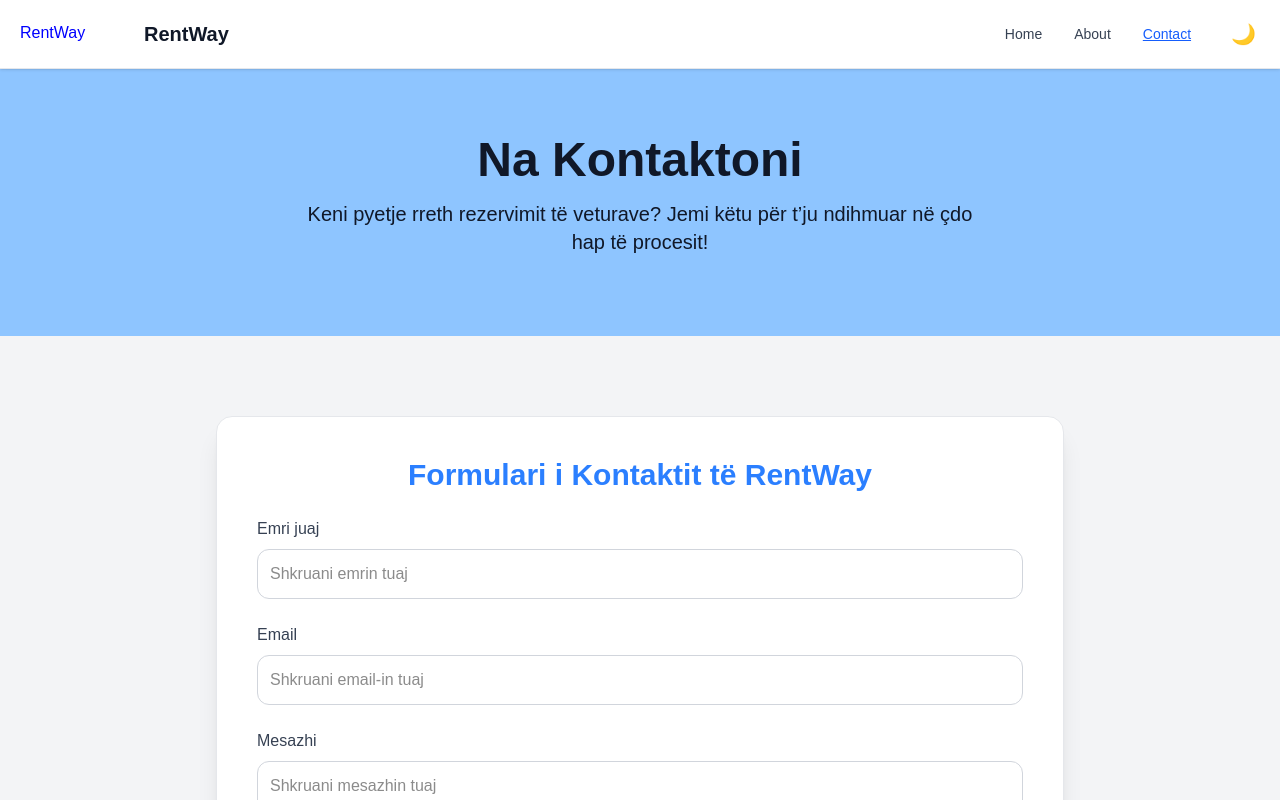
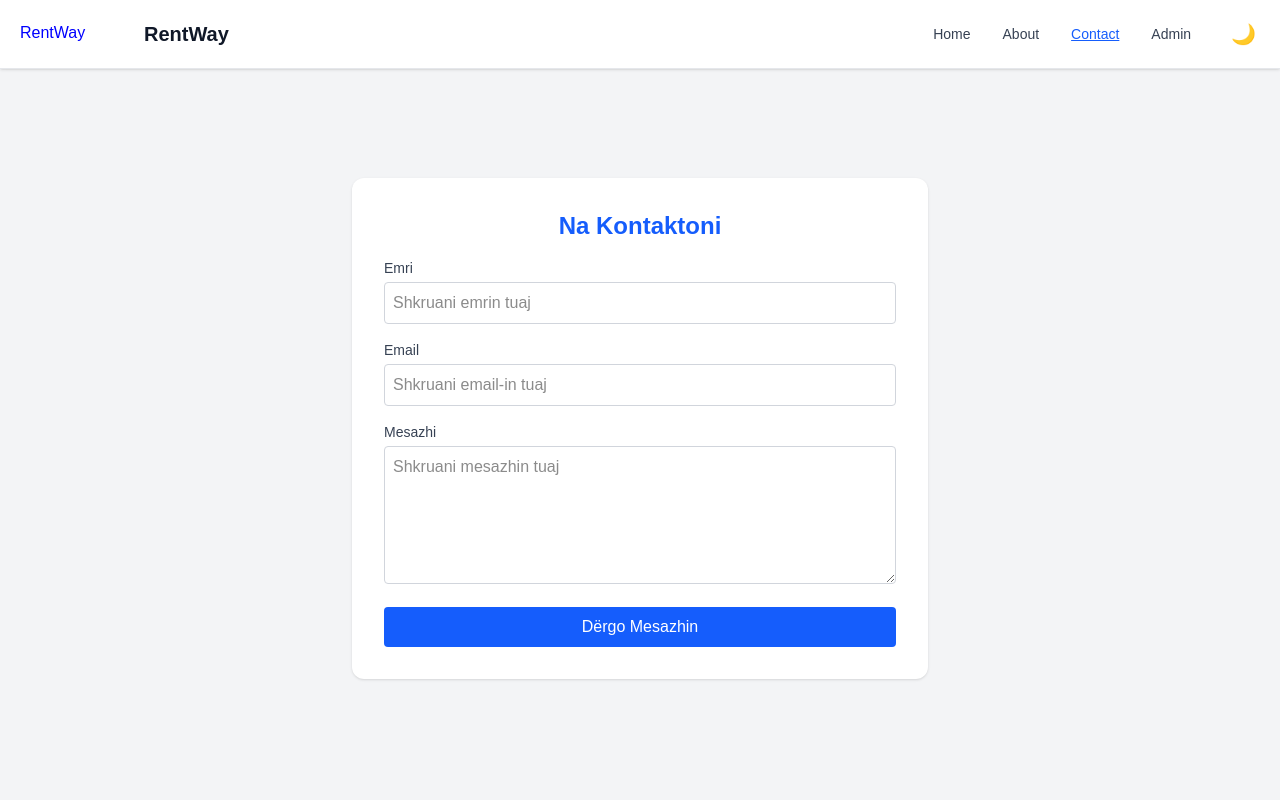
Before and after one commit to EnesHetemi/rentway, a Next.js app: page /contact in a window 1280 px wide. Shown: the top 800 px of the page. Built offline with nearby package versions, Linux system fonts and the light colour scheme.

Commit message:
Nisja e Admin Panel dhe Funksionalizimi i Kontakt me email

```diff
--- a/package.json
+++ b/package.json
@@ -16,14 +16,17 @@
     "framer-motion": "^12.10.5",
     "lucide-react": "^0.509.0",
     "next": "15.3.2",
+    "nodemailer": "^7.0.3",
     "react": "^19.0.0",
-    "react-dom": "^19.0.0"
+    "react-dom": "^19.0.0",
+    "react-hook-form": "^7.56.3"
   },
   "devDependencies": {
     "@eslint/eslintrc": "^3",
     "@tailwindcss/postcss": "^4",
     "@types/classnames": "^2.3.0",
     "@types/node": "^20.17.46",
+    "@types/nodemailer": "^6.4.17",
     "@types/react": "^19.1.3",
     "@types/react-dom": "^19.1.3",
     "autoprefixer": "^10.4.21",
--- /dev/null
+++ b/pages/admin/index.tsx
@@ -0,0 +1,102 @@
+import { CircularProgress } from "@mui/material";
+import { motion } from "framer-motion";
+import useFetch from "@/hooks/useFetch";
+import { useRouter } from "next/router";
+import Link from "next/link";
+
+export interface Car {
+  _id: string;
+  title: string;
+  brand: string;
+  image: string;
+  price: number;
+  fuel: string;
+  transmission: string;
+  mileage: number;
+}
+
+export default function AdminPanel() {
+  const router = useRouter();
+
+  const {
+    data: cars,
+    loading,
+    remove,
+  } = useFetch<Car[]>("/api/cars");
+
+  const handleDeleteCar = async (id: string) => {
+    const confirmed = confirm("A jeni i sigurt që dëshironi ta fshini këtë veturë?");
+    if (!confirmed) return;
+
+    try {
+      await remove(`/api/cars/${id}`);
+      alert("Veturë u fshi me sukses!");
+      router.reload();
+    } catch (error) {
+      alert("Gabim gjatë fshirjes së veturës!");
+      console.error(error);
+    }
+  };
+
+  return (
+    <div className="pt-14 px-6 bg-gray-100 min-h-screen">
+      <h1 className="text-4xl font-bold py-10 text-center text-blue-700">Paneli i Administratorit</h1>
+
+      {loading ? (
+        <div className="flex justify-center py-20">
+          <CircularProgress />
+        </div>
+      ) : (
+        <div className="grid grid-cols-1 md:grid-cols-3 gap-6">
+          {cars && cars.length > 0 ? (
+            cars.map((car) => (
+              <motion.div
+                key={car._id}
+                className="bg-white rounded-xl shadow-md p-6 text-center"
+                initial={{ scale: 0.9 }}
+                animate={{ scale: 1 }}
+                transition={{ duration: 0.6 }}
+              >
+                <img src={car.image} alt={car.title} className="w-full h-40 object-cover rounded-md mb-4" />
+                <h2 className="text-2xl font-bold text-blue-600">{car.title}</h2>
+                <p className="text-gray-600">{car.brand}</p>
+                <p className="text-gray-600">{car.fuel} • {car.transmission}</p>
+                <p className="text-gray-600">{car.mileage} km</p>
+                <p className="text-gray-800 font-bold mb-4">{car.price} €/ditë</p>
+
+                <div className="flex justify-center gap-4">
+                  <Link href={`/admin/edit/${car._id}`}>
+                    <button className="px-4 py-2 bg-yellow-500 text-white rounded hover:bg-yellow-600">
+                      Përditëso
+                    </button>
+                  </Link>
+
+                  <button
+                    onClick={() => handleDeleteCar(car._id)}
+                    className="px-4 py-2 bg-red-600 text-white rounded hover:bg-red-700"
+                  >
+                    Fshij
+                  </button>
+                </div>
+              </motion.div>
+            ))
+          ) : (
+            <div className="col-span-3 text-center py-20">
+              <p className="text-lg text-gray-700">Nuk ka vetura të regjistruara.</p>
+            </div>
+          )}
+        </div>
+      )}
+
+      <div className="text-center mt-10">
+        <Link href="/admin/create">
+          <button className="px-6 py-3 bg-blue-600 text-white rounded-xl hover:bg-blue-700">
+            Shto Veturë të Re
+          </button>
+        </Link>
+      </div>
+    </div>
+  );
+}
+
+AdminPanel.displayName = "Admin Panel | RentWay";
--- /dev/null
+++ b/pages/api/contact.ts
@@ -0,0 +1,43 @@
+import nodemailer from "nodemailer";
+import type { NextApiRequest, NextApiResponse } from "next";
+
+export default async function handler(req: NextApiRequest, res: NextApiResponse) {
+  if (req.method !== "POST") {
+    return res.status(405).json({ message: "Metoda nuk lejohet" });
+  }
+
+  const { name, email, message } = req.body;
+
+  if (!name || !email || !message) {
+    return res.status(400).json({ message: "Të gjitha fushat janë të detyrueshme." });
+  }
+
+  try {
+    const transporter = nodemailer.createTransport({
+      service: "gmail",
+      auth: {
+        user: process.env.EMAIL_USER,
+        pass: process.env.EMAIL_PASS,
+      },
+    });
+
+    await transporter.sendMail({
+      from: `"${name}" <${email}>`,
+      to: process.env.EMAIL_USER,
+      subject: `Mesazh i ri nga Aplikacioni RentWay`,
+      html: `
+        <div style="font-family: sans-serif;">
+          <h2>Mesazh i ri nga formulari i kontaktit Aplikacioni RentWay</h2>
+          <p><strong>Emri:</strong> ${name}</p>
+          <p><strong>Email:</strong> ${email}</p>
+          <p><strong>Mesazhi:</strong><br>${message}</p>
+        </div>
+      `,
+    });
+
+    res.status(200).json({ message: "Mesazhi u dërgua me sukses!" });
+  } catch (error) {
+    console.error("Gabim gjatë dërgimit të emailit:", error);
+    res.status(500).json({ message: "Gabim gjatë dërgimit të emailit!" });
+  }
+}
--- a/pages/contact/index.tsx
+++ b/pages/contact/index.tsx
@@ -1,110 +1,113 @@
-import { motion } from "framer-motion";
-import { useState } from "react";
+import { useForm } from "react-hook-form";
+
+type ContactFormData = {
+  name: string;
+  email: string;
+  message: string;
+};
 
 export default function Contact() {
-  const [formData, setFormData] = useState({
-    name: "",
-    email: "",
-    message: "",
+  const {
+    register,
+    handleSubmit,
+    reset,
+    formState: { errors, isSubmitSuccessful },
+  } = useForm<ContactFormData>();
+
+  const onSubmit = async (data: ContactFormData) => {
+    try {
+      const res = await fetch("/api/contact", {
+        method: "POST",
+        headers: { "Content-Type": "application/json" },
+        body: JSON.stringify(data),
       });
 
-  const handleChange = (e: React.ChangeEvent<HTMLInputElement | HTMLTextAreaElement>) => {
-    const { name, value } = e.target;
-    setFormData({ ...formData, [name]: value });
-  };
-
-  const handleSubmit = (e: React.FormEvent<HTMLFormElement>) => {
-    e.preventDefault();
-    console.log("Form Data Submitted:", formData);
-    setFormData({ name: "", email: "", message: "" });
+      if (res.ok) {
+        alert("Mesazhi u dërgua me sukses!");
+        reset();
+      } else {
+        alert("Dështoi dërgimi!");
+      }
+    } catch (error) {
+      console.error(error);
+      alert("Gabim gjatë dërgimit");
+    }
   };
 
   return (
-    <div className="pt-14 bg-gray-100 min-h-screen flex flex-col items-center">
-      {/* Seksioni Hyrës */}
-      <motion.section
-        className="w-full py-20 bg-blue-300 text-gray-900 text-center"
-        initial={{ opacity: 0 }}
-        animate={{ opacity: 1 }}
-        transition={{ duration: 1 }}
+    <div className="pt-14 px-4 bg-gray-100 min-h-screen flex items-center justify-center">
+      <form
+        onSubmit={handleSubmit(onSubmit)}
+        className="bg-white p-8 rounded-xl shadow max-w-xl w-full space-y-4"
       >
-        <h1 className="text-5xl font-bold mb-4">Na Kontaktoni</h1>
-        <p className="text-xl max-w-2xl mx-auto">
-          Keni pyetje rreth rezervimit të veturave? Jemi këtu për t’ju ndihmuar në çdo hap të procesit!
-        </p>
-      </motion.section>
-
-      {/* Seksioni i Formularit të Kontaktit */}
-      <motion.section
-        className="w-full max-w-4xl px-6 py-20"
-        initial={{ y: 100 }}
-        animate={{ y: 0 }}
-        transition={{ duration: 1 }}
-      >
-        <div className="bg-white p-10 rounded-2xl shadow-xl border border-gray-200">
-          <h2 className="text-3xl font-bold text-blue-500 mb-6 text-center">
-            Formulari i Kontaktit të RentWay
+        <h2 className="text-2xl font-bold text-center text-blue-600">
+          Na Kontaktoni
         </h2>
 
-          <form onSubmit={handleSubmit} className="space-y-6">
-            {/* Fusha për emër */}
+        {/* Emri */}
         <div>
-              <label className="block text-gray-700 font-medium">Emri juaj</label>
+          <label className="block text-sm font-medium text-gray-700">
+            Emri
+          </label>
           <input
-                type="text"
-                name="name"
-                value={formData.name}
-                onChange={handleChange}
-                className="w-full mt-2 p-3 border border-gray-300 rounded-xl focus:ring-2 focus:ring-blue-300 focus:outline-none"
+            {...register("name", { required: "Emri është i detyrueshëm" })}
+            className="w-full mt-1 p-2 border border-gray-300 rounded"
             placeholder="Shkruani emrin tuaj"
-                required
           />
+          {errors.name?.message && (
+            <p className="text-red-500 text-sm">{errors.name.message}</p>
+          )}
         </div>
 
-            {/* Fusha për email */}
+        {/* Email */}
         <div>
-              <label className="block text-gray-700 font-medium">Email</label>
+          <label className="block text-sm font-medium text-gray-700">
+            Email
+          </label>
           <input
             type="email"
-                name="email"
-                value={formData.email}
-                onChange={handleChange}
-                className="w-full mt-2 p-3 border border-gray-300 rounded-xl focus:ring-2 focus:ring-blue-300 focus:outline-none"
+            {...register("email", {
+              required: "Email-i është i detyrueshëm",
+              pattern: {
+                value: /^\S+@\S+$/i,
+                message: "Email i pavlefshëm",
+              },
+            })}
+            className="w-full mt-1 p-2 border border-gray-300 rounded"
             placeholder="Shkruani email-in tuaj"
-                required
           />
+          {errors.email?.message && (
+            <p className="text-red-500 text-sm">{errors.email.message}</p>
+          )}
         </div>
 
-            {/* Fusha për mesazh */}
+        {/* Mesazhi */}
         <div>
-              <label className="block text-gray-700 font-medium">Mesazhi</label>
+          <label className="block text-sm font-medium text-gray-700">
+            Mesazhi
+          </label>
           <textarea
-                name="message"
-                value={formData.message}
-                onChange={handleChange}
-                className="w-full mt-2 p-3 border border-gray-300 rounded-xl focus:ring-2 focus:ring-blue-300 focus:outline-none"
+            {...register("message", {
+              required: "Mesazhi është i detyrueshëm",
+            })}
+            className="w-full mt-1 p-2 border border-gray-300 rounded"
             placeholder="Shkruani mesazhin tuaj"
             rows={5}
-                required
           />
+          {errors.message?.message && (
+            <p className="text-red-500 text-sm">{errors.message.message}</p>
+          )}
         </div>
 
-            {/* Butoni për dërgim */}
-            <div className="text-center">
-              <motion.button
-                whileHover={{ scale: 1.05 }}
-                whileTap={{ scale: 0.95 }}
+        <button
           type="submit"
-                className="mt-4 px-8 py-3 bg-blue-600 text-white rounded-xl shadow hover:bg-blue-700 transition"
+          className="w-full py-2 bg-blue-600 text-white rounded hover:bg-blue-700 transition"
         >
           Dërgo Mesazhin
-              </motion.button>
-            </div>
+        </button>
       </form>
-        </div>
-      </motion.section>
     </div>
   );
 }
 
-Contact.displayName = "Na Kontaktoni | RentWay";
+Contact.displayName = "Contact | RentWay";
--- a/src/components/Header/index.tsx
+++ b/src/components/Header/index.tsx
@@ -9,6 +9,7 @@ const navItems = [
   { name: "Home", path: "/" },
   { name: "About", path: "/about" },
   { name: "Contact", path: "/contact" },
+  { name: "Admin", path: "/admin" },
 ];
 
 export default function Header() {
--- a/src/hooks/useFetch.ts
+++ b/src/hooks/useFetch.ts
@@ -17,7 +17,20 @@ function useFetch<T>(url: string) {
       .finally(() => setLoading(false));
   }, [url]);
 
-  return { data, loading, error };
+
+  const remove = async (deleteUrl: string) => {
+    const res = await fetch(deleteUrl, {
+      method: "DELETE",
+    });
+
+    if (!res.ok) {
+      throw new Error("Fshirja dështoi!");
+    }
+
+    return true;
+  };
+
+  return { data, loading, error, remove };
 }
 
 export default useFetch;
```
Also changed, not shown: 1 other file (tests, documents, lock files or other folders). Lines whose indentation alone changed are shown as unchanged.
